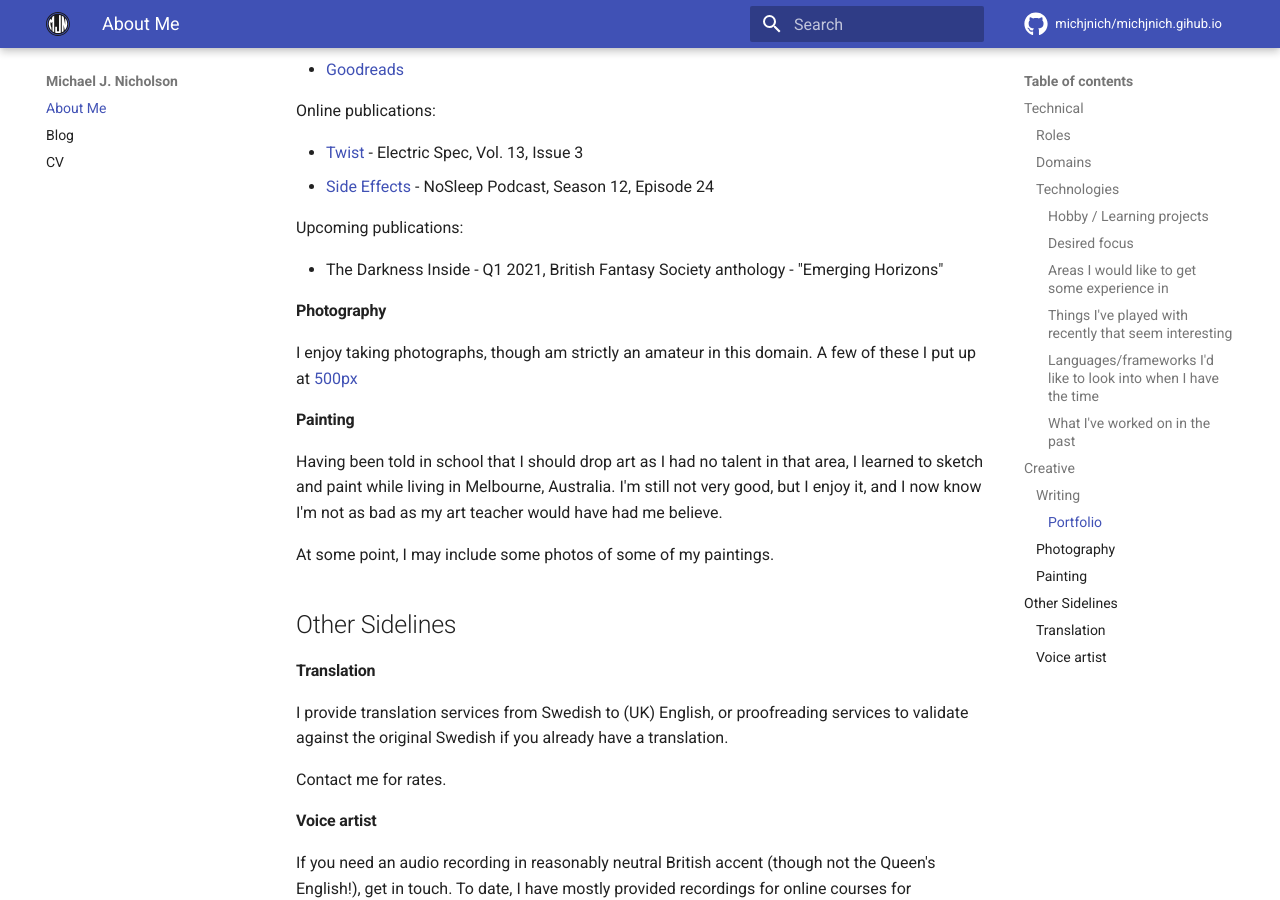
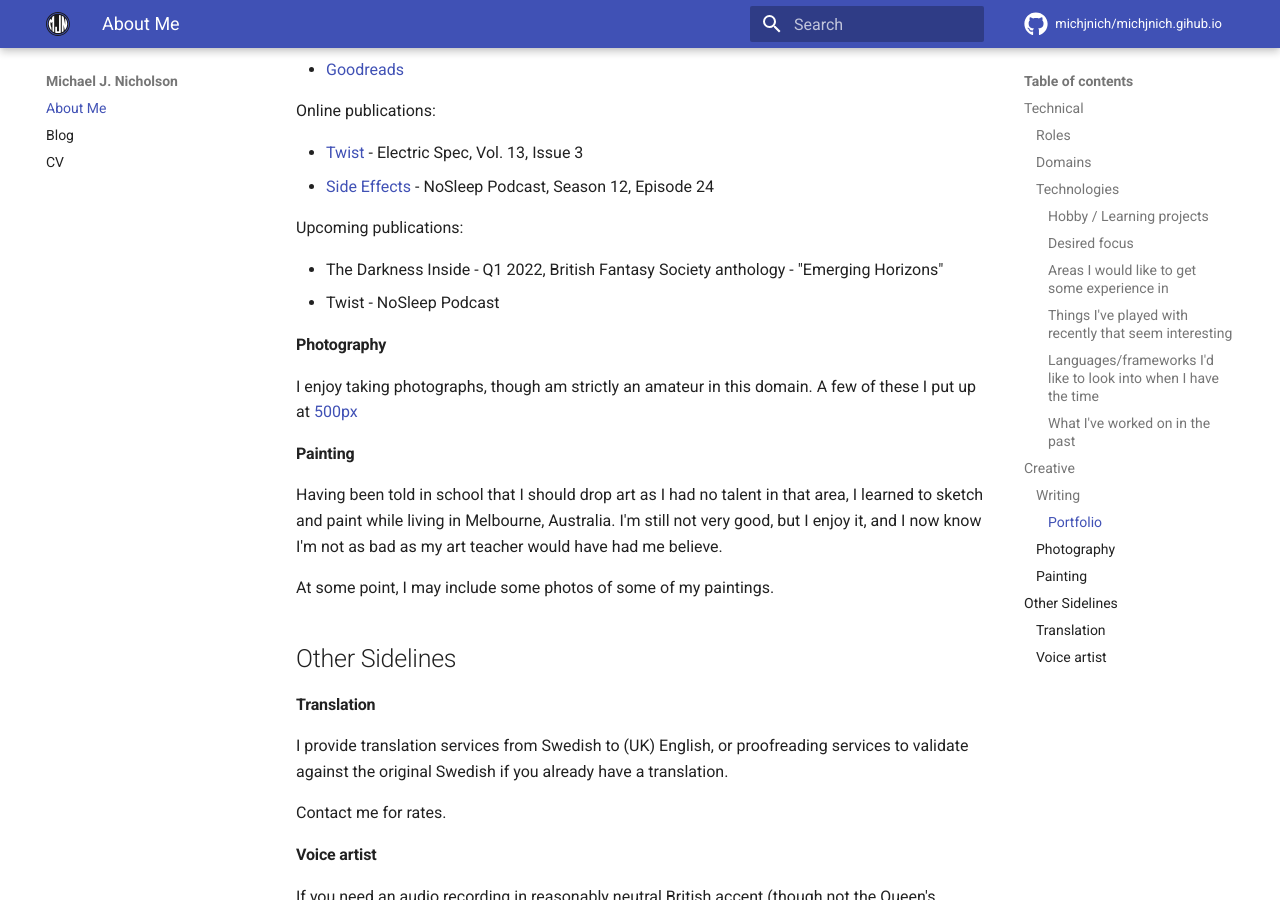
Before and after one commit to michjnich/michjnich.github.io_v1_mkdocs, an MkDocs documentation site: the page built from docs/index.md, in a window 1280 px wide and 900 px high, scrolled down 2211 px. Built offline with MkDocs 1.6.1 and Material for MkDocs 9.7.7, drawn with Linux system fonts in a browser that asks for light colours; comment, search, counter and statistics services are not loaded.

Commit message:
Updated writing section

```diff
--- a/docs/index.md
+++ b/docs/index.md
@@ -64,7 +64,8 @@ Online publications:
 
 Upcoming publications:
 
-* The Darkness Inside - Q1 2021, British Fantasy Society anthology - "Emerging Horizons"
+* The Darkness Inside - Q1 2022, British Fantasy Society anthology - "Emerging Horizons"
+* Twist - NoSleep Podcast
 
 #### Photography
 I enjoy taking photographs, though am strictly an amateur in this domain. A few of these I put up at [500px](https://www.500px.com/michjnich)
```
